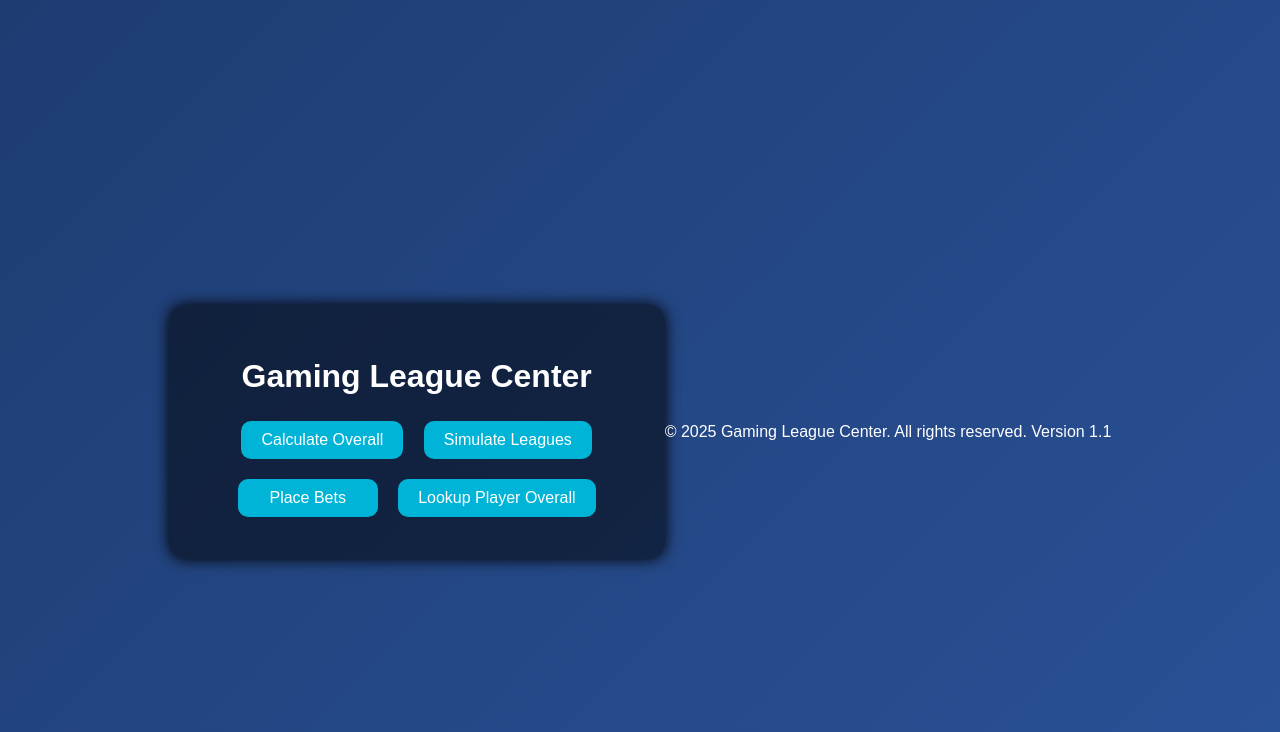
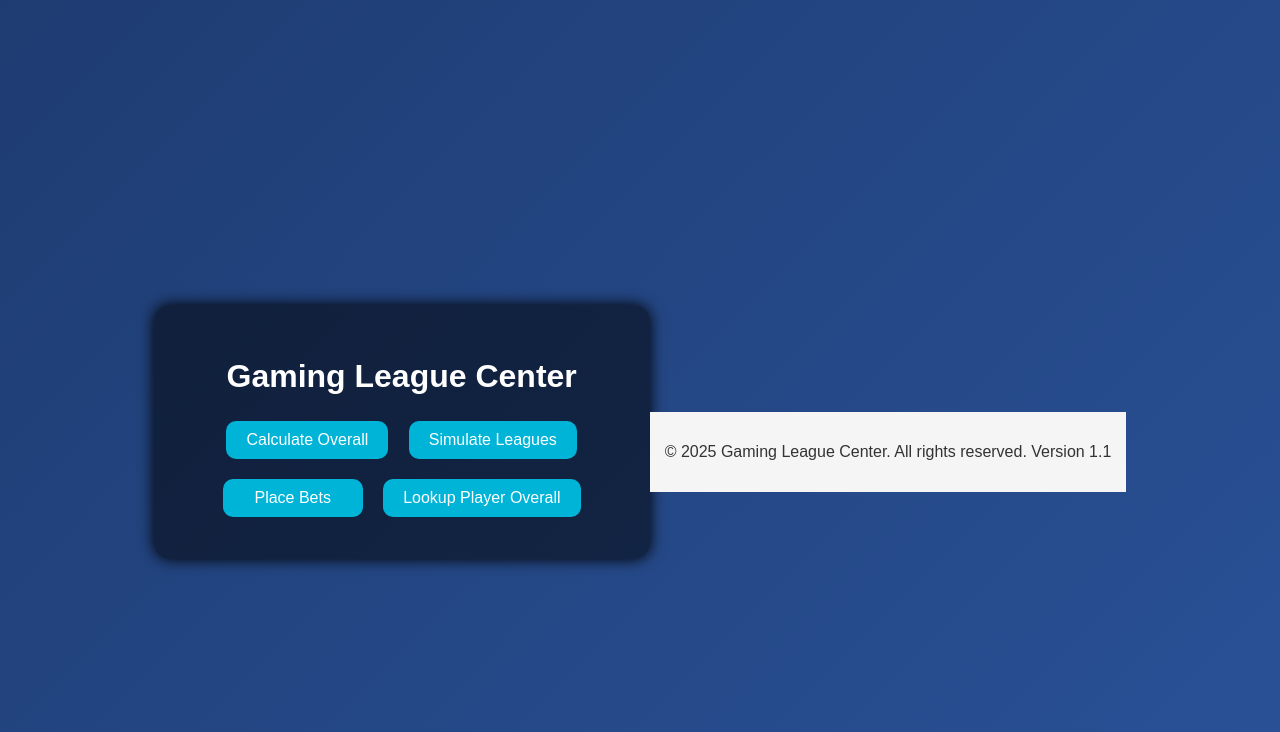
Before and after one commit to FlockNation/GamingLeagueCenter, a Flask app: page / in a window 1280 px wide. Shown: the top 732 px of the page. Run offline with Flask 3, Linux system fonts and the light colour scheme.

Commit message:
Update style.css

```diff
--- a/static/style.css
+++ b/static/style.css
@@ -138,3 +138,11 @@ form {
     width: 100%;
   }
 }
+
+.main-footer {
+  text-align: center;
+  padding: 15px;
+  background-color: #f5f5f5;
+  color: #333;
+  margin-top: 40px;
+}
```
